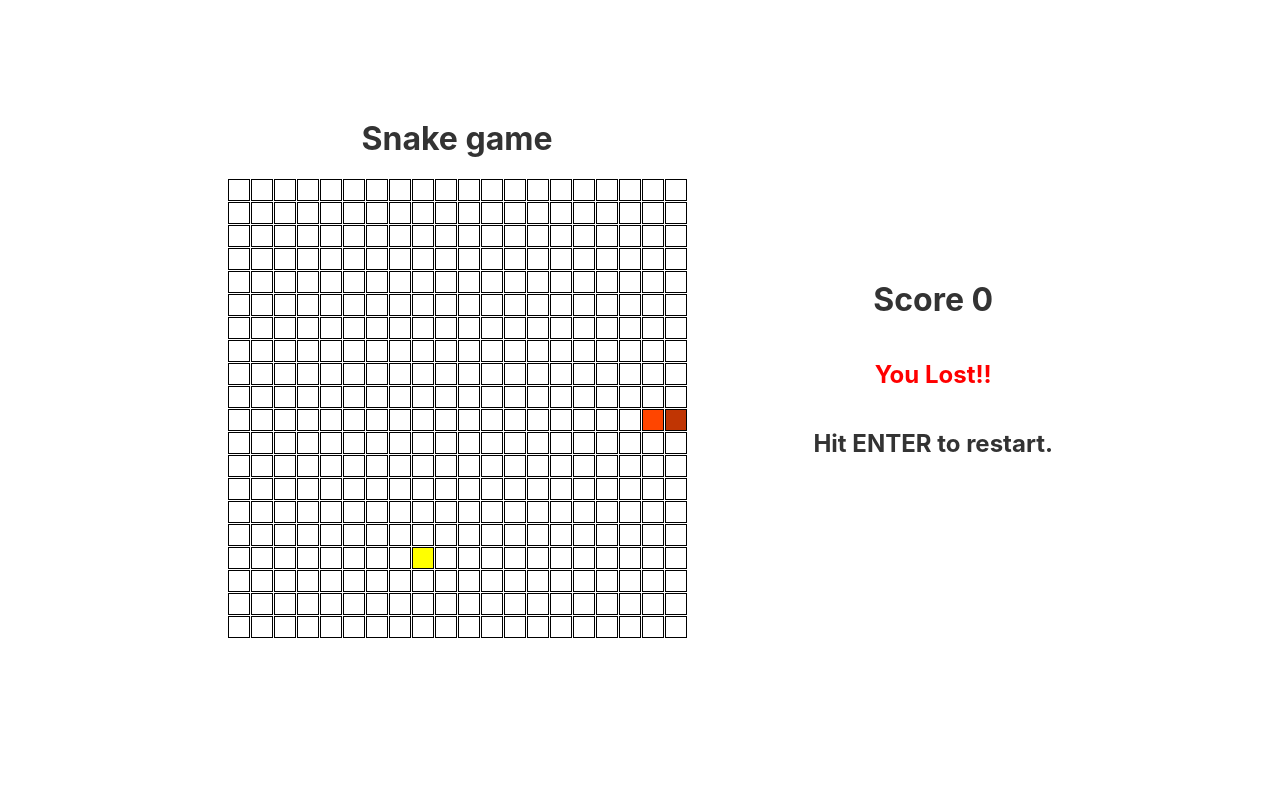
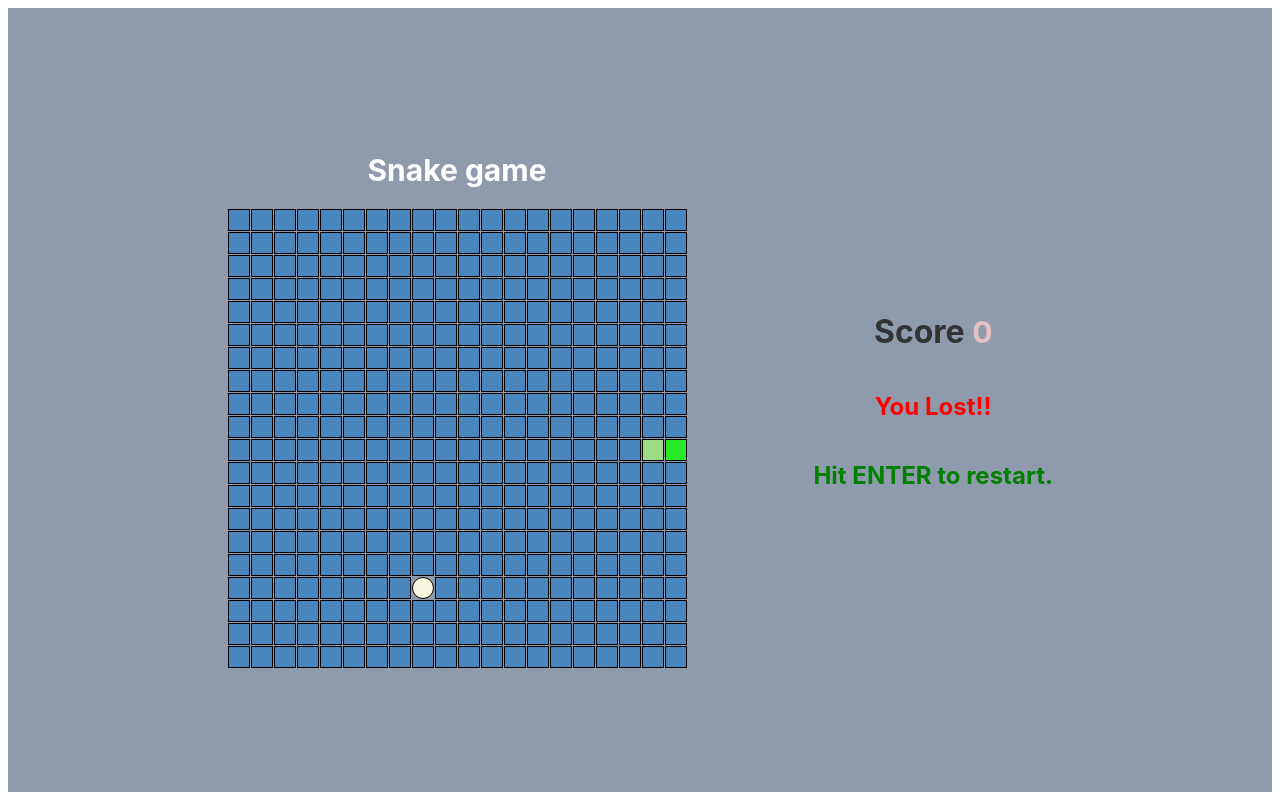
Before and after one commit to bhargavkumar1612/snake-game-with-svelte, a Svelte app: page / in a window 1280 px wide. Built offline with nearby package versions, Linux system fonts and the light colour scheme.

Commit message:
color change

```diff
--- a/src/App.svelte
+++ b/src/App.svelte
@@ -96,7 +96,7 @@
 
 <div class="game-container">
 	<div class="snake-box">
-		<h1>Snake game</h1>
+		<h1 class="title">Snake game</h1>
 		{#each grid as row}
 			<div class='row'>
 				{#each row as cell}
@@ -106,7 +106,7 @@
 		{/each}
 	</div>
 	<div class='score-card'>
-		<h1>Score {score}</h1>
+		<h1>Score <span class="score">{score}</span></h1>
 		{#if dead}
 		<h2 class='dead'>You Lost!!</h2>
 		<h2 class='info'>Hit ENTER to restart.</h2>
@@ -119,7 +119,8 @@
 		display: flex;
 		justify-content: center;
 		width: 100%;
-		height: 90vh;
+		background-color: #2f456789;
+		height: 100%;
 	}
 	.snake-box{
 		display: flex;
@@ -137,28 +138,31 @@
 		width: 20px;
 		border: 1px solid black;
 		margin: .5px;
+		background-color: rgb(72, 134, 189);
 	}
 	.snake{
 		height: 20px;
 		width: 20px;
 		border: 1px solid black;
 		margin: .5px;
-		background-color: orangered;
+		background-color: rgb(157, 219, 133);
+	}
+	.snake-head{
+		height: 20px;
+		width: 20px;
+		border: 1px solid black;
+		margin: .5px;
+		background-color: rgb(39, 233, 39);
 	}
 	.food{
 		height: 20px;
 		width: 20px;
 		border: 1px solid black;
 		margin: .5px;
-		background-color: yellow;
+		background-color: rgb(248, 248, 226);
+		border-radius: 50%;
 	}
-	.snake-head{
-		height: 20px;
-		width: 20px;
-		border: 1px solid black;
-		margin: .5px;
-		background-color: rgb(192, 53, 3);
-	}
+
 	.score-card{
 		display: flex;
 		flex-direction: column;
@@ -166,8 +170,19 @@
 		justify-content: center;
 		max-width: 30%;
 	}
+	.title{
+		color: white;
+		font-size: 30px;
+	}
+	.score{
+		color: rgb(231, 193, 193);
+		font-size: 30px;
+	}
 	.dead{
 		color: red;
+	}
+	.info{
+		color: green;
 	}
 </style>
 
```
